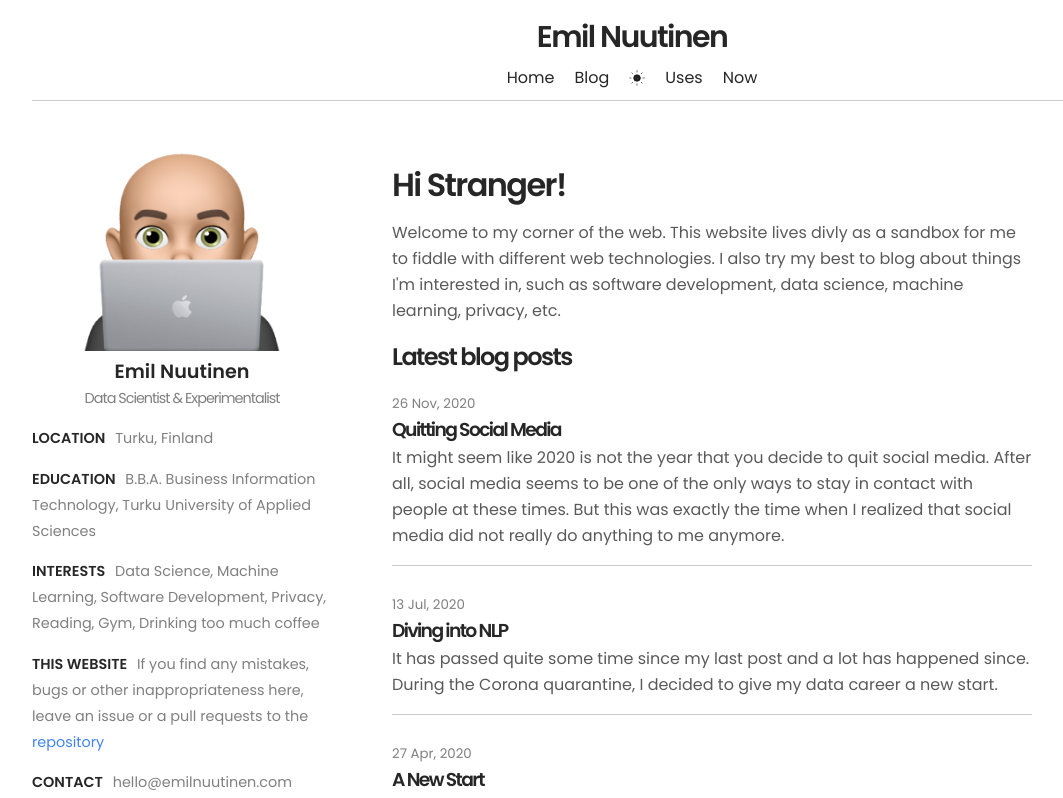
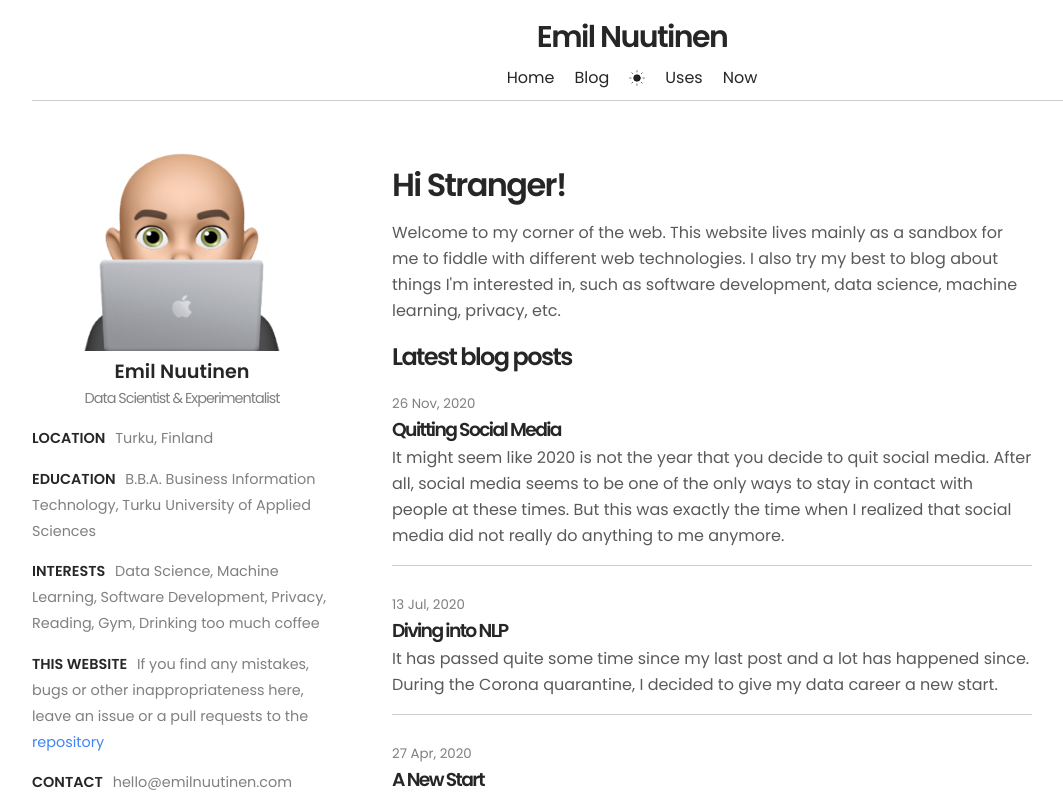
Before and after one commit to emilrwx/emilrwx_website, a Next.js app: page / in a window 1280 px wide. Shown: the top 798 px of the page, without its empty margins (8-1071 px from the left). Built offline with nearby package versions, Linux system fonts and the light colour scheme.

Commit message:
Fix typos

```diff
--- a/pages/index.js
+++ b/pages/index.js
@@ -12,7 +12,7 @@ export default function Home (props) {
       </Head>
       <div>
         <h1>Hi Stranger!</h1>
-        <p>Welcome to my corner of the web. This website lives divly as a sandbox for me to fiddle with different web technologies. I also try my best to blog about things I'm interested in, such as software development, data science, machine learning, privacy, etc.</p>
+        <p>Welcome to my corner of the web. This website lives mainly as a sandbox for me to fiddle with different web technologies. I also try my best to blog about things I'm interested in, such as software development, data science, machine learning, privacy, etc.</p>
 
         <h2>Latest blog posts</h2>
 
```
